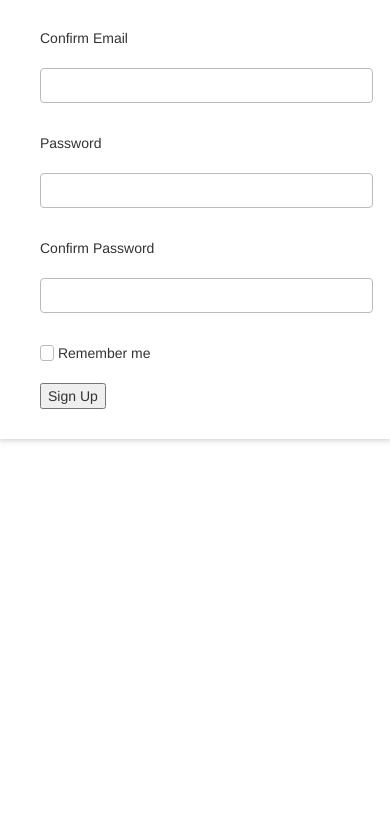
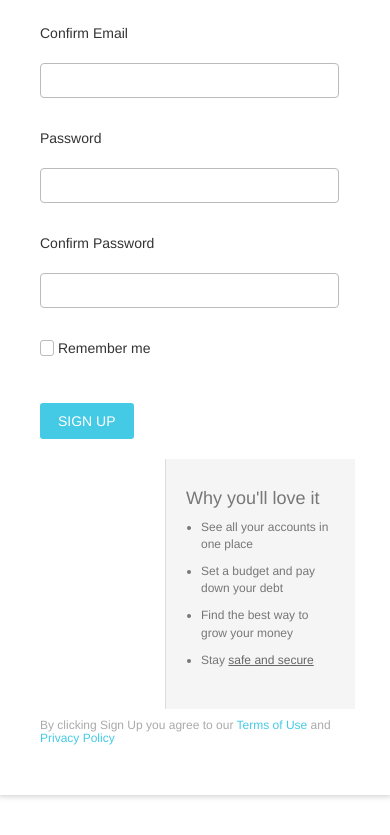
Before and after one commit to Gio-aguirre19/Mint-ish, a plain HTML site: page index.html in a window 390 px wide. Shown: the part 406-1241 px from the top of the page. Before the commit the page ends 905 px from the top, so only its background shows below. Drawn offline with nearby package versions, Linux system fonts and the light colour scheme.

Commit message:
Finished Styling submit button, and footer of container. Working on right column styles and mobile friendlyness

```diff
--- a/css/styles.css
+++ b/css/styles.css
@@ -2,8 +2,11 @@
 body, html{
 	background-color: #fff;
 	max-width: 790px;
-	margin: 30px auto;
+	margin: 20px auto;
 	font-family: helvetica;
+}
+input:focus{
+	outline: none;
 }
 p a{
 	color: #555;
@@ -28,19 +31,17 @@ header p{
 	-moz-box-shadow: 0px 1px 5px 1px rgba(153,153,153,.4);
 	box-shadow: 0px 1px 5px 1px rgba(153,153,153,.4);
 }
-.formz{
-	margin: 20px 0 30px 40px;
+.body-padding{
+	padding: 35px 35px 40px 40px;
 }
 .formz h2{
+	margin-top: 0;
 	margin-bottom: 40px;
 	line-height: 45px;
 }
 .formz label{
 	font-weight: normal;
 	padding-bottom: 15px;
-}
-input:focus{
-	outline: none;
 }
 input[type=text], input[type=password]{
 	-webkit-border-radius: 4px;
@@ -58,6 +59,7 @@ input[type=checkbox]{
 }
 .Remember{
 	cursor: pointer;
+	margin-bottom: 30px;
 }
 .fa-check-square{
 	border: 1px solid #bbb;
@@ -72,3 +74,36 @@ input[type=checkbox]{
 input[type=checkbox]:checked + .fa-check-square{
 	background-color: #2C4D9C;
 }
+.sign-up{
+	color: #fff;
+	background-color: #45cae6;
+	border-radius: 3px;
+	border: none;
+	padding: 8px 18px;
+	font-style: 24px;
+	margin-bottom: 20px;
+}
+h6{
+	color: #aaa;
+}
+h6 a{
+	color: #45cae6;
+}
+.WYLI{
+	background-color: #f5f5f5;
+	padding: 20px 20px;
+	max-width: 190px;
+	border-left: 1px solid #ddd;
+	color: #777;
+}
+.WYLI ul{
+	padding-left: 15px;
+}
+.WYLI li{
+	font-size: 12px;
+	padding-bottom: 10px;
+}
+.WYLI a{
+	text-decoration: underline;
+	color: #666;
+}
--- a/index.html
+++ b/index.html
@@ -25,8 +25,9 @@
 	</div>
 </header>
 <div class="conatiner">
+	<div class="body-padding">
 		<div class="row">
-		<div class="col-sm-6 formz">
+			<div class="col-xs-12 col-sm-7 formz">
 				<h2>See all your finance in one place & create a budget</h2>
 				<fieldset>
 					<label>Your Email</label><br>
@@ -38,8 +39,23 @@
 					<label>Confirm Password</label><br>
 					<input type="password"><br>
 					<label class="Remember"><input type="checkbox"><i class="fa fa-check-square"></i> Remember me</label><br>
-				<button class="sign-up">Sign Up</button>
+					<input type="submit" name="sign-up" value="SIGN UP" class="sign-up">
 				</fieldset>
+			</div>
+			<div class="col-xs-12 col-sm-5">
+				<div class="WYLI pull-right">
+					<h4>Why you'll love it</h4>
+					<ul>
+						<li>See all your accounts in one place</li>
+						<li>Set a budget and pay down your debt</li>
+						<li>Find the best way to grow your money</li>
+						<li>Stay <a href="#">safe and secure</a></li>
+					</ul>
+				</div>
+			</div>
+			<div class="col-xs-12">
+				<h6>By clicking Sign Up you agree to our <a href="#">Terms of Use</a> and <a href="#">Privacy Policy</a></h6>
+			</div>
 		</div>
 	</div>
 </div>
```
Lines whose indentation alone changed are shown as unchanged.
